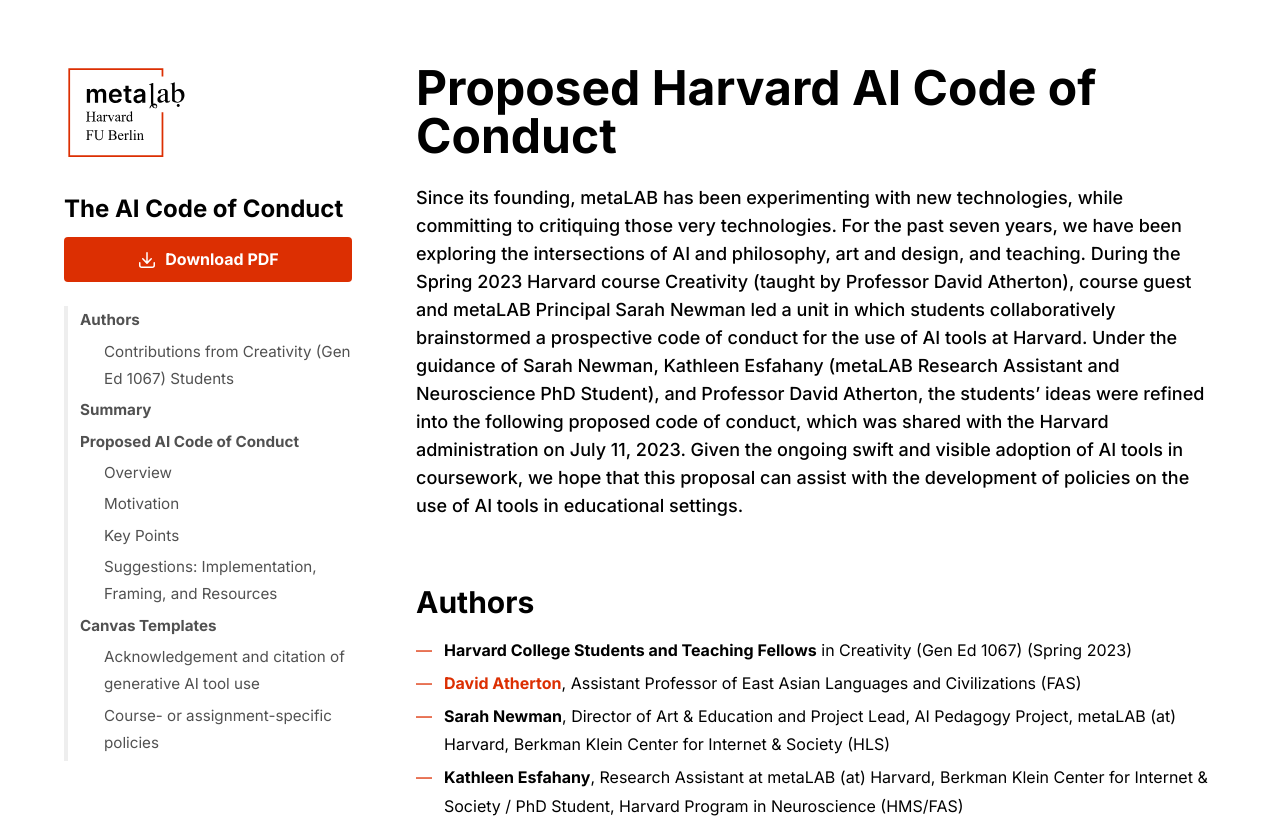
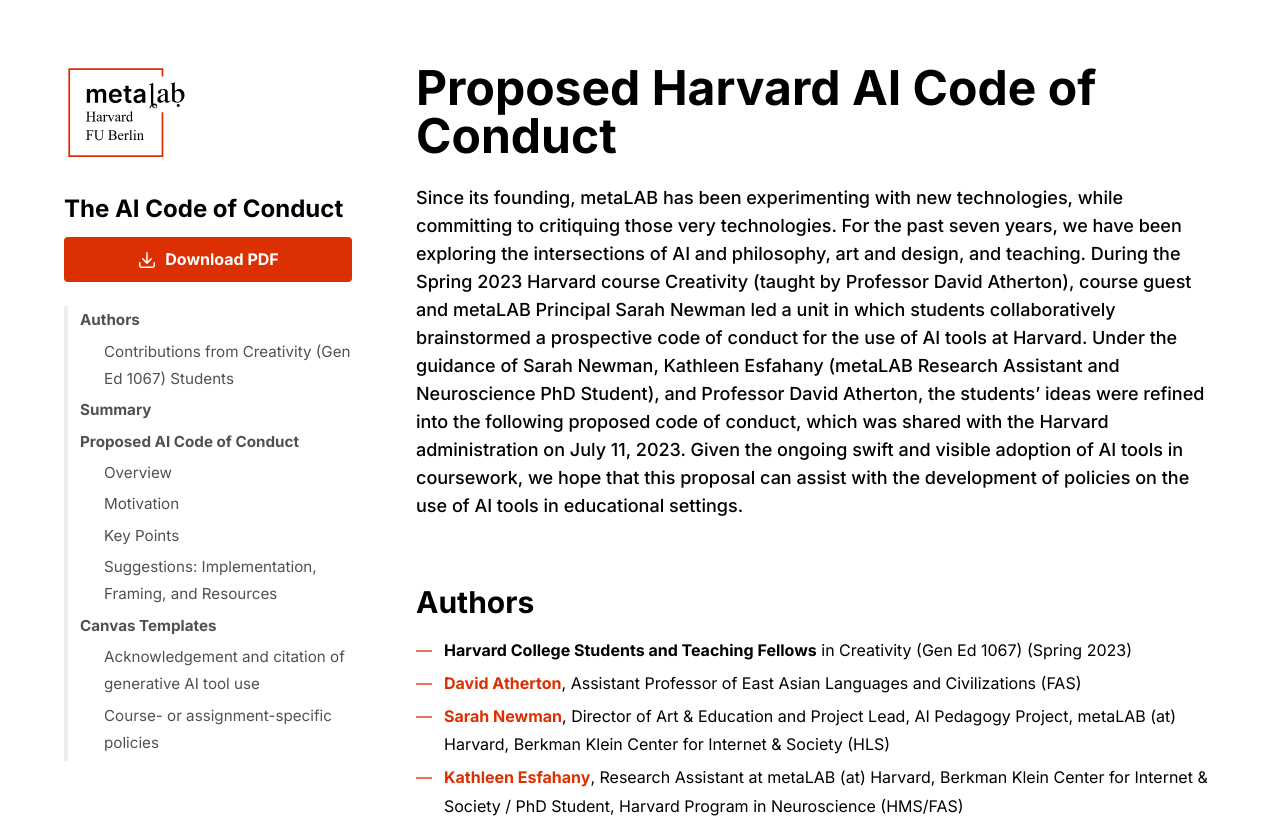
Before and after one commit to metalab-ai-pedagogy/ai-code-of-conduct, a plain HTML site: page index.html in a window 1280 px wide. Shown: the top 828 px of the page. Drawn offline with nearby package versions, Linux system fonts and the light colour scheme.

Commit message:
profile links for newman and kathleen

```diff
--- a/index.html
+++ b/index.html
@@ -91,8 +91,8 @@
                     <ul class="list-dash relative">
                         <li><p><span class="font-semibold">Harvard College Students and Teaching Fellows</span> in Creativity (Gen Ed 1067) (Spring 2023)</p></li>
                         <li><p><span class="font-semibold"><a href="https://ealc.fas.harvard.edu/people/david-atherton">David Atherton</a></span>, Assistant Professor of East Asian Languages and Civilizations (FAS)</p></li>
-                        <li><p><span class="font-semibold">Sarah Newman</span>, Director of Art & Education and Project Lead, AI Pedagogy Project, metaLAB (at) Harvard, Berkman Klein Center for Internet & Society (HLS)</p></li>
-                        <li><p><span class="font-semibold">Kathleen Esfahany</span>, Research Assistant at metaLAB (at) Harvard, Berkman Klein Center for Internet & Society / PhD Student, Harvard Program in Neuroscience (HMS/FAS)</p></li>
+                        <li><p><span class="font-semibold"><a href="https://mlml.io/m/sarah-newman/">Sarah Newman</a></span>, Director of Art & Education and Project Lead, AI Pedagogy Project, metaLAB (at) Harvard, Berkman Klein Center for Internet & Society (HLS)</p></li>
+                        <li><p><span class="font-semibold"><a href="https://mlml.io/m/kathleen-esfahany/">Kathleen Esfahany</a></span>, Research Assistant at metaLAB (at) Harvard, Berkman Klein Center for Internet & Society / PhD Student, Harvard Program in Neuroscience (HMS/FAS)</p></li>
                     </ul>
                 </div>
                 <div id="contributions-from-students">
```
